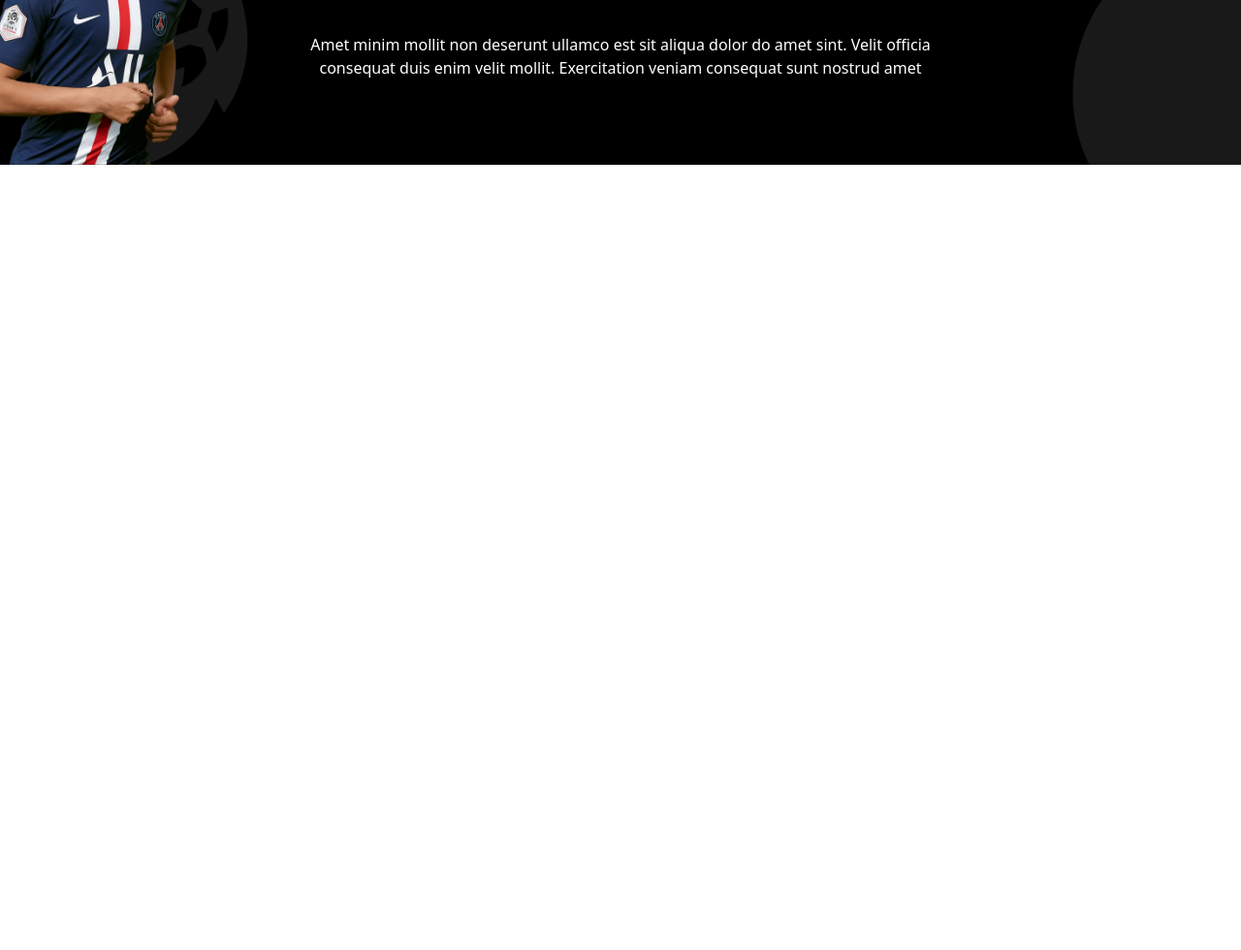
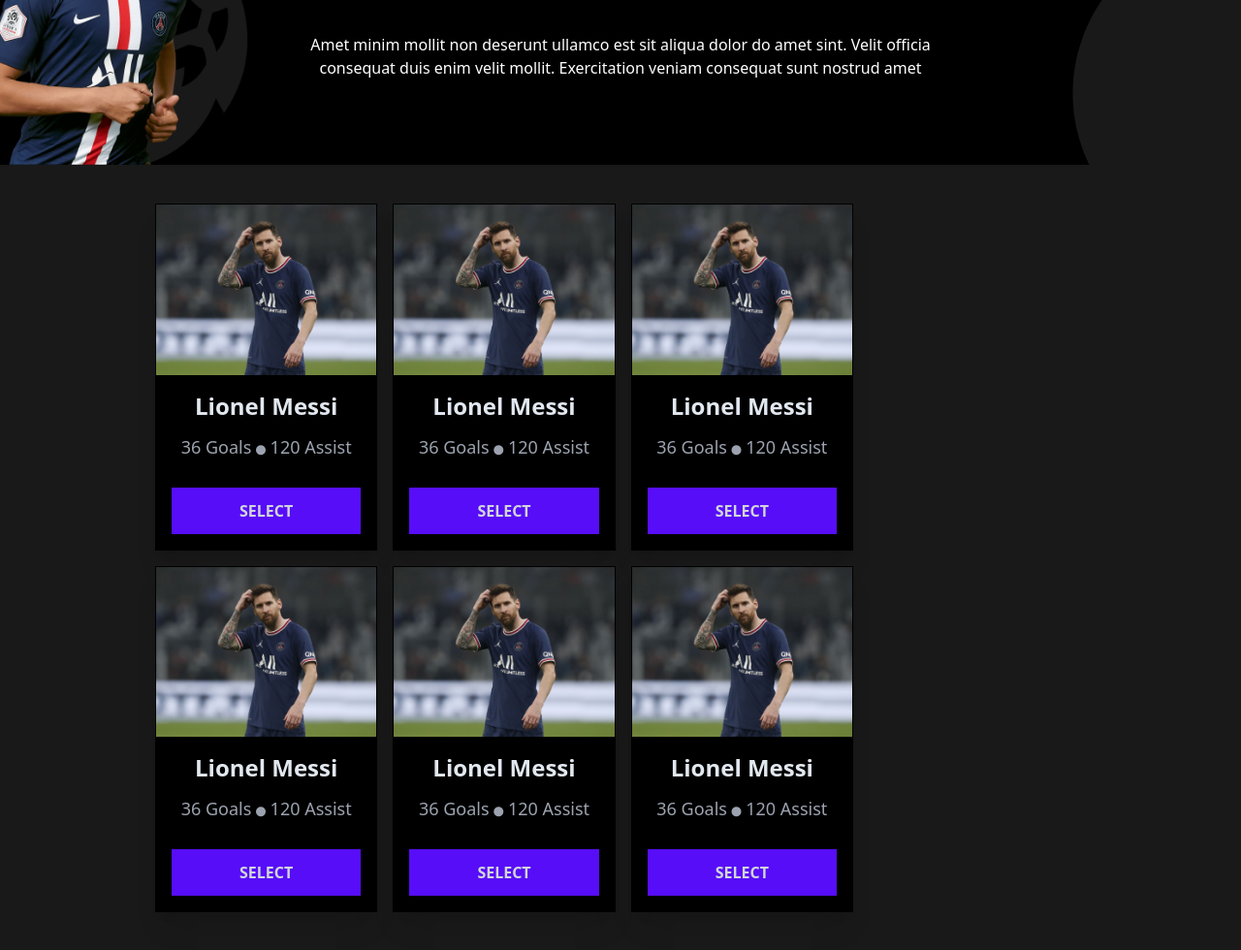
Before and after one commit to md-shamim-sarker/favorite-five-players, a website: page index.html in a window 1280 px wide. Shown: the part 214-1194 px from the top of the page at 97% size. Before the commit the page ends 800 px from the top, so only its background shows below. Drawn offline with Linux system fonts and the light colour scheme.

Commit message:
Draft of player card is ready

```diff
--- a/css/style.css
+++ b/css/style.css
@@ -13,3 +13,7 @@ body {
 i {
     font-size: 10px;
 }
+
+.social {
+    font-size: 20px;
+}
--- a/index.html
+++ b/index.html
@@ -30,7 +30,95 @@
         </div>
     </header>
 
-
+    <main class="w-3/4 mx-auto flex gap-x-4">
+        <div class="w-3/4 my-10">
+            <div class="grid grid-cols-3 gap-4">
+                <!-- Card 1 -->
+                <div
+                    class="card card-compact bg-black shadow-xl rounded-none border border-transparent hover:border-gray-400">
+                    <figure><img src="/images/messi.png" alt="Messi" class="w-full" /></figure>
+                    <div class="card-body">
+                        <h2 class="card-title justify-center text-2xl text-slate-200">Lionel Messi</h2>
+                        <p class="text-center text-lg text-gray-400">36 Goals <i class="fa-solid fa-circle"></i> 120
+                            Assist
+                        </p>
+                        <div class="card-actions justify-center mt-5">
+                            <button class="btn btn-primary rounded-none w-full text-base text-gray-300">SELECT</button>
+                        </div>
+                    </div>
+                </div>
+                <!-- Card 2 -->
+                <div
+                    class="card card-compact bg-black shadow-xl rounded-none border border-transparent hover:border-gray-400">
+                    <figure><img src="/images/messi.png" alt="Messi" class="w-full" /></figure>
+                    <div class="card-body">
+                        <h2 class="card-title justify-center text-2xl text-slate-200">Lionel Messi</h2>
+                        <p class="text-center text-lg text-gray-400">36 Goals <i class="fa-solid fa-circle"></i> 120
+                            Assist
+                        </p>
+                        <div class="card-actions justify-center mt-5">
+                            <button class="btn btn-primary rounded-none w-full text-base text-gray-300">SELECT</button>
+                        </div>
+                    </div>
+                </div>
+                <!-- Card 3 -->
+                <div
+                    class="card card-compact bg-black shadow-xl rounded-none border border-transparent hover:border-gray-400">
+                    <figure><img src="/images/messi.png" alt="Messi" class="w-full" /></figure>
+                    <div class="card-body">
+                        <h2 class="card-title justify-center text-2xl text-slate-200">Lionel Messi</h2>
+                        <p class="text-center text-lg text-gray-400">36 Goals <i class="fa-solid fa-circle"></i> 120
+                            Assist
+                        </p>
+                        <div class="card-actions justify-center mt-5">
+                            <button class="btn btn-primary rounded-none w-full text-base text-gray-300">SELECT</button>
+                        </div>
+                    </div>
+                </div>
+                <!-- Card 4 -->
+                <div
+                    class="card card-compact bg-black shadow-xl rounded-none border border-transparent hover:border-gray-400">
+                    <figure><img src="/images/messi.png" alt="Messi" class="w-full" /></figure>
+                    <div class="card-body">
+                        <h2 class="card-title justify-center text-2xl text-slate-200">Lionel Messi</h2>
+                        <p class="text-center text-lg text-gray-400">36 Goals <i class="fa-solid fa-circle"></i> 120
+                            Assist
+                        </p>
+                        <div class="card-actions justify-center mt-5">
+                            <button class="btn btn-primary rounded-none w-full text-base text-gray-300">SELECT</button>
+                        </div>
+                    </div>
+                </div>
+                <!-- Card 5 -->
+                <div
+                    class="card card-compact bg-black shadow-xl rounded-none border border-transparent hover:border-gray-400">
+                    <figure><img src="/images/messi.png" alt="Messi" class="w-full" /></figure>
+                    <div class="card-body">
+                        <h2 class="card-title justify-center text-2xl text-slate-200">Lionel Messi</h2>
+                        <p class="text-center text-lg text-gray-400">36 Goals <i class="fa-solid fa-circle"></i> 120
+                            Assist
+                        </p>
+                        <div class="card-actions justify-center mt-5">
+                            <button class="btn btn-primary rounded-none w-full text-base text-gray-300">SELECT</button>
+                        </div>
+                    </div>
+                </div>
+                <!-- Card 6 -->
+                <div
+                    class="card card-compact bg-black shadow-xl rounded-none border border-transparent hover:border-gray-400">
+                    <figure><img src="/images/messi.png" alt="Messi" class="w-full" /></figure>
+                    <div class="card-body">
+                        <h2 class="card-title justify-center text-2xl text-slate-200">Lionel Messi</h2>
+                        <p class="text-center text-lg text-gray-400">36 Goals <i class="fa-solid fa-circle"></i> 120
+                            Assist
+                        </p>
+                        <div class="card-actions justify-center mt-5">
+                            <button class="btn btn-primary rounded-none w-full text-base text-gray-300">SELECT</button>
+                        </div>
+                    </div>
+                </div>
+            </div>
+        </div>
 </body>
 
 </html>
```
Also changed, not shown: dist/output.css.
